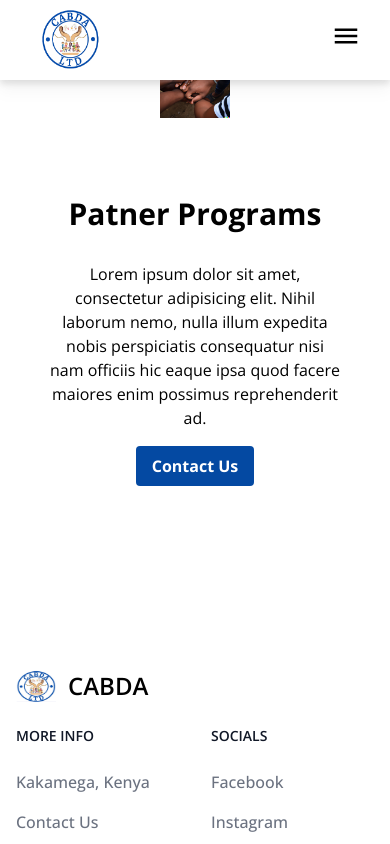
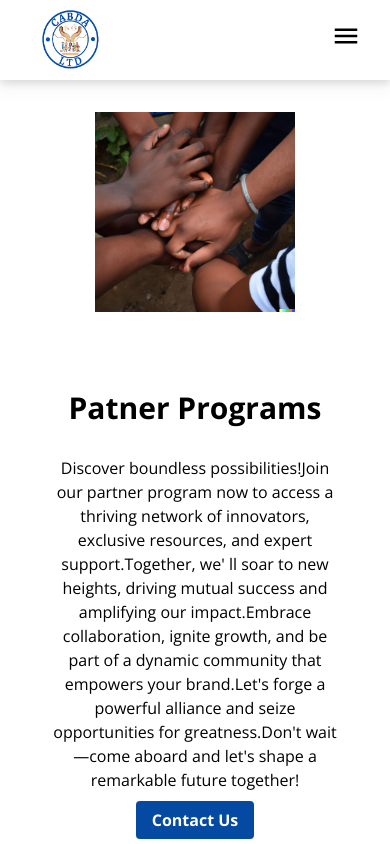
Before and after one commit to RichieMuga/cabda, a Next.js app: page /patnerprograms in a window 390 px wide. Shown: the top 844 px of the page. Built offline with nearby package versions, Linux system fonts and the light colour scheme.

Commit message:
chore: corrected mobile view of page

```diff
--- a/app/patnerprograms/page.js
+++ b/app/patnerprograms/page.js
@@ -1,5 +1,6 @@
 import React from 'react'
 import Image from 'next/image'
+import Link from 'next/link'
 import Head from 'next/head';
 import Navbar from '../../components/Navbar';
 import Footer from '../../components/Footer';
@@ -13,15 +14,15 @@ const Patnerprograms = () => {
         <meta property="og:title" content="My page title" key="title" />
       </Head>
       <Navbar />
-      <div className='px-[10em] flex justify-center py-[3em]'>
+      <div className='flex justify-center py-[1em] md:mt-[2em] mt-[6em] mb-[2em]'>
         <Image src={patners} alt="together we are one" width={200} height={200} />
       </div>
-      <div className='px-[3em] text-center'>
+      <div className='px-[3em] text-center pb-[2em]'>
         <h1 className="py-[1em] font-bold text-3xl">Patner Programs</h1>
-        <p className="pb-[1em]">Lorem ipsum dolor sit amet, consectetur adipisicing elit. Nihil laborum nemo, nulla illum expedita nobis perspiciatis consequatur nisi nam officiis hic eaque ipsa quod facere maiores enim possimus reprehenderit ad.</p>
-        <button class="bg-primaryBlue hover:bg-secondaryBlue text-white font-bold py-2 px-4 rounded mb-[10em]">
+        <p className="pb-[1em]">Discover boundless possibilities!Join our partner program now to access a thriving network of innovators, exclusive resources, and expert support.Together, we&apos; ll soar to new heights, driving mutual success and amplifying our impact.Embrace collaboration, ignite growth, and be part of a dynamic community that empowers your brand.Let&apos;s forge a powerful alliance and seize opportunities for greatness.Don&apos;t wait—come aboard and let&apos;s shape a remarkable future together! </p>
+        <Link href='contactus' className="bg-primaryBlue hover:bg-secondaryBlue text-white font-bold py-2 px-4 rounded mb-[10em]">
           Contact Us
-        </button>
+        </Link>
       </div>
       <Footer />
     </>
```
